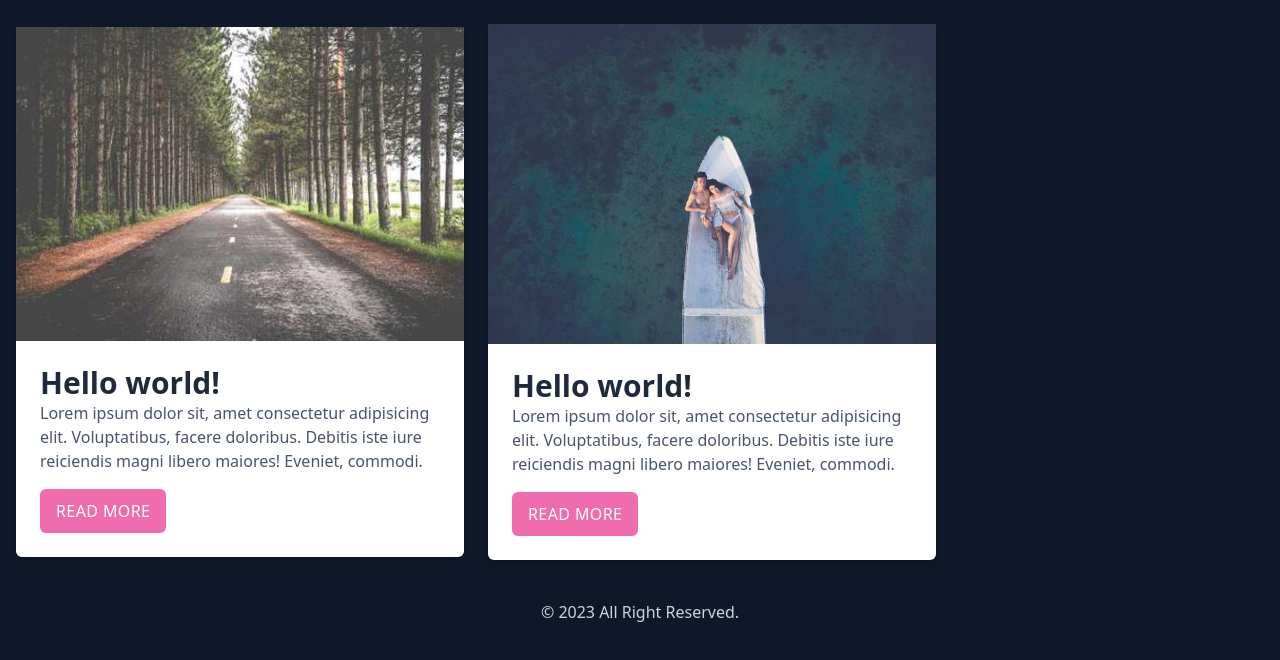
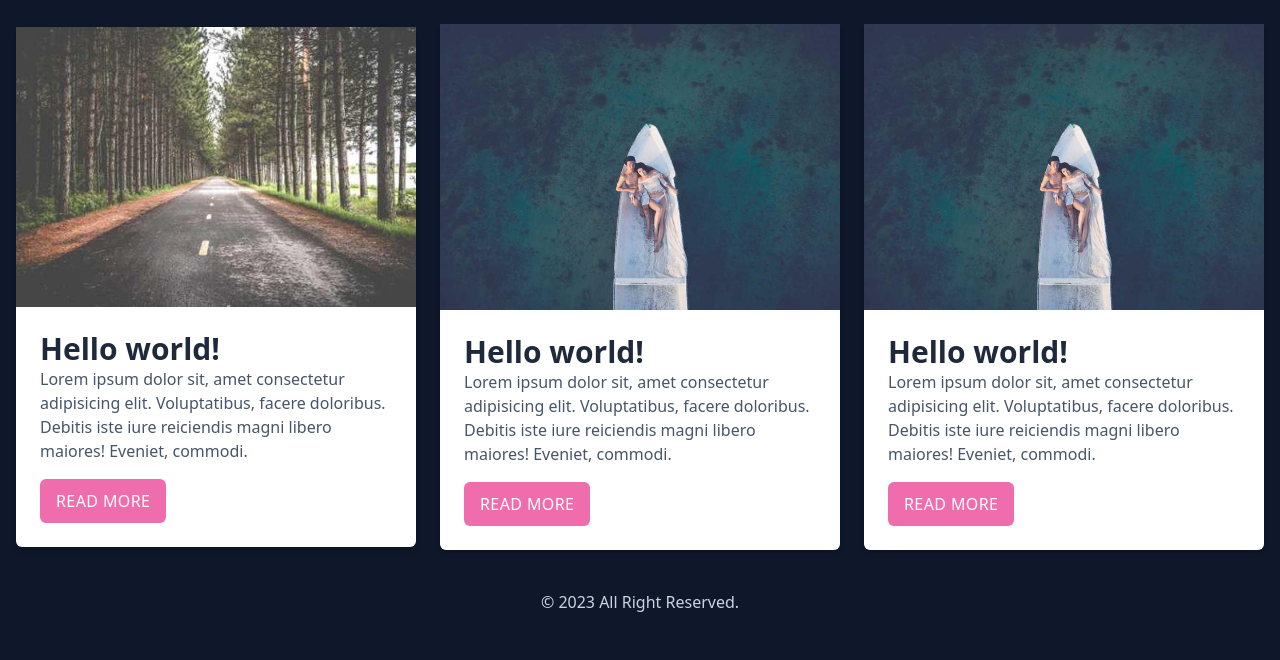
Before and after one commit to rashadulalam/w3git, a plain HTML site: page index.html in a window 1280 px wide. Drawn offline with nearby package versions, Linux system fonts and the light colour scheme.

Commit message:
added another card

```diff
--- a/index.html
+++ b/index.html
@@ -63,6 +63,34 @@
             ">Read more</button>
         </div>
     </div>
+
+    <div class="bg-white shadow-md rounded-md my-6 shadow-md max-w-md">
+        <img src="hello-world.jpg" alt="Hello world from space" class="object-cover w-full">
+        <div class="p-6">
+            <h1 class="text-3xl text-slate-800 font-semibold">Hello world!</h1>
+            <p class="text-slate-600">Lorem ipsum dolor sit, amet consectetur adipisicing elit. Voluptatibus, facere doloribus. Debitis iste iure reiciendis magni libero maiores! Eveniet, commodi.</p>
+            <button class="
+            uppercase
+            bg-pink-500
+            px-4
+            py-2.5
+            block
+            mt-4
+            rounded-md
+            text-white
+            font-medium
+            tracking-wide
+            opacity-80
+            hover:opacity-100
+            cursor-pointer
+            transition-all
+            duration-150
+            ">Read more</button>
+        </div>
+    </div>
+
+
+
     </main>
 
     <footer class="container mx-auto px-4">
```
